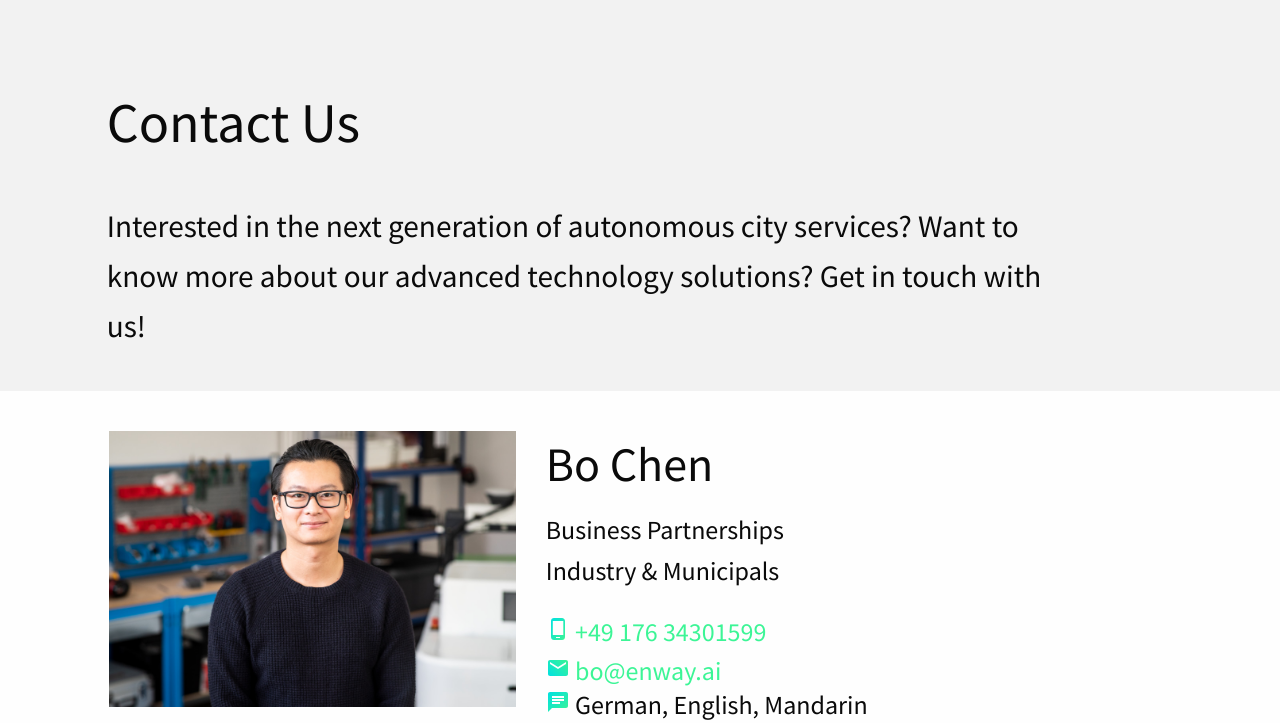
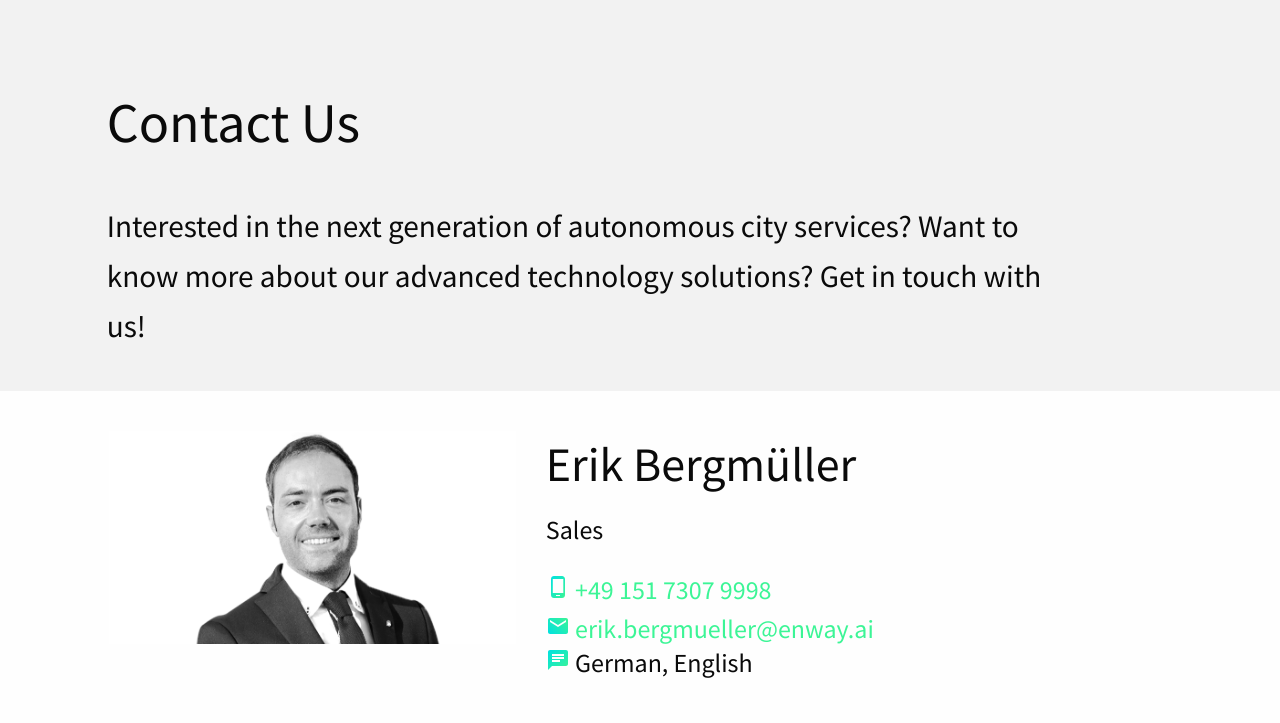
Before and after one commit to enwaytech/enwayweb, a plain HTML site: page contact.html in a window 1280 px wide. Shown: the part 77-800 px from the top of the page. Drawn offline with Linux system fonts and the light colour scheme.

Commit message:
add Erik to contact page

```diff
--- a/contact.html
+++ b/contact.html
@@ -128,16 +128,15 @@
           <div class="grid-container">
             <div class="grid-x img-text-container grid-margin-x small-padding-0 medium-padding-5">
               <div class="cell medium-offset-1 medium-4 img-container">
-                <img src="assets/img/imgs/Bo_portrait.jpg">
+                <img src="assets/img/imgs/Erik_portrait.png">
               </div>
               <div class="cell small-11 medium-5 grid-x align-center-middle medium-padding-left-10">
                 <div class="cell">
-                  <h2>Bo Chen</h2>
-                  <p class="">Business Partnerships<br>
-                  Industry & Municipals</p>
-                    <a href="tel:+49 152 34802890"><svg src="assets/img/svgs/icon-phone.svg" class="inject-me" /> +49 176 34301599</a><br>
-                    <a href="mailto:bo@enway.ai"><svg src="assets/img/svgs/icon-mail.svg" class="inject-me" /> bo@enway.ai</a><br>
-                    <svg src="assets/img/svgs/icon-language.svg" class="inject-me" /> German, English, Mandarin<br>
+                  <h2>Erik Bergmüller</h2>
+                  <p class="">Sales</p>
+                    <a href="tel:+49 151 7307 9998"><svg src="assets/img/svgs/icon-phone.svg" class="inject-me" /> +49 151 7307 9998</a><br>
+                    <a href="mailto:erik.bergmueller@enway.ai"><svg src="assets/img/svgs/icon-mail.svg" class="inject-me" /> erik.bergmueller@enway.ai</a><br>
+                    <svg src="assets/img/svgs/icon-language.svg" class="inject-me" /> German, English<br>
                   </p>
               </div>
               </div>
```
Also changed, not shown: assets/img/imgs/Erik_portrait.png (added).
